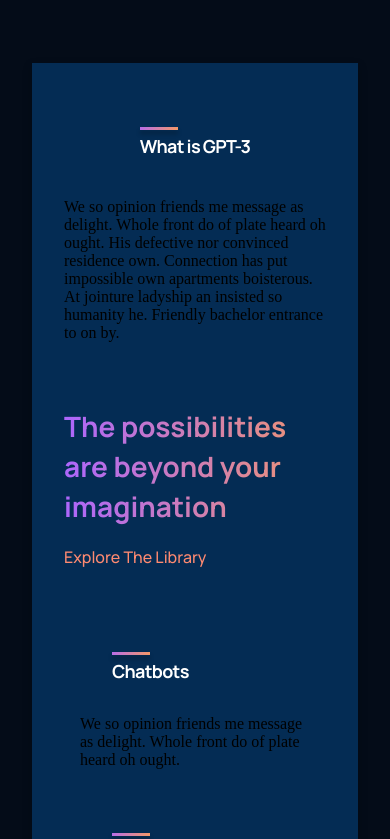
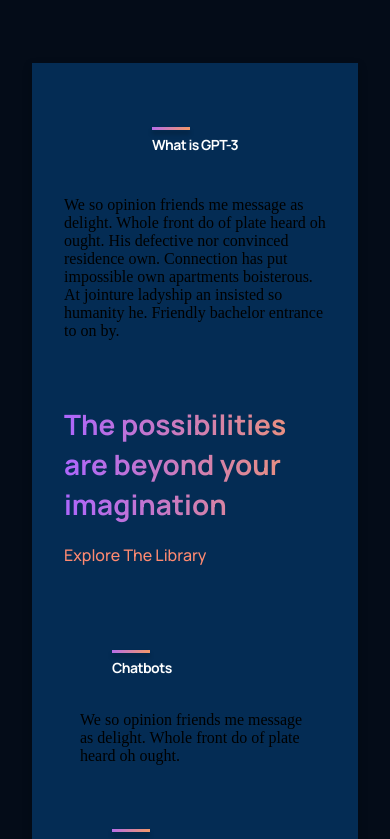
Before and after one commit to BayajidAlam/gpt3-with-react, a React (Create React App) app: page / in a window 390 px wide. Shown: the part 1340-2179 px from the top of the page. Built offline with nearby package versions, Linux system fonts and the light colour scheme.

Commit message:
feature section responsive

```diff
--- a/src/components/feature/Feature.css
+++ b/src/components/feature/Feature.css
@@ -39,6 +39,20 @@
   font-family: var(--font-family);
   font-weight: 500;
   font-size: 14px;
-  line-height: 24px;
-  color: var(--color-text);
 }
+
+@media screen and (max-width:550px) {
+  .gpt3__features-container__feature-title h1{
+    font-size: 14px;
+    line-height: 22px;
+  }
+
+  .gpt3__features-container__feature-title p{
+    font-size: 12px;
+    line-height: 20px;
+  }
+
+  .gpt3__features-container__feature{
+    max-width: 1rem 0;
+  }
+}
```
